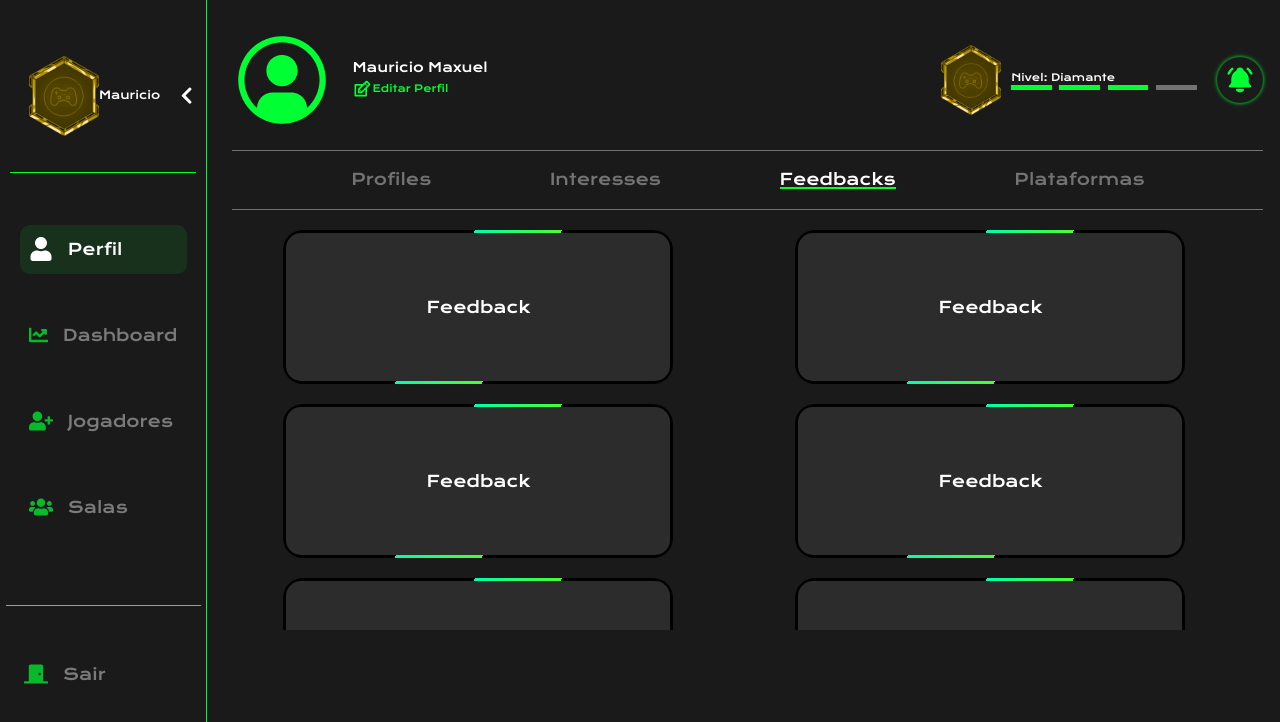
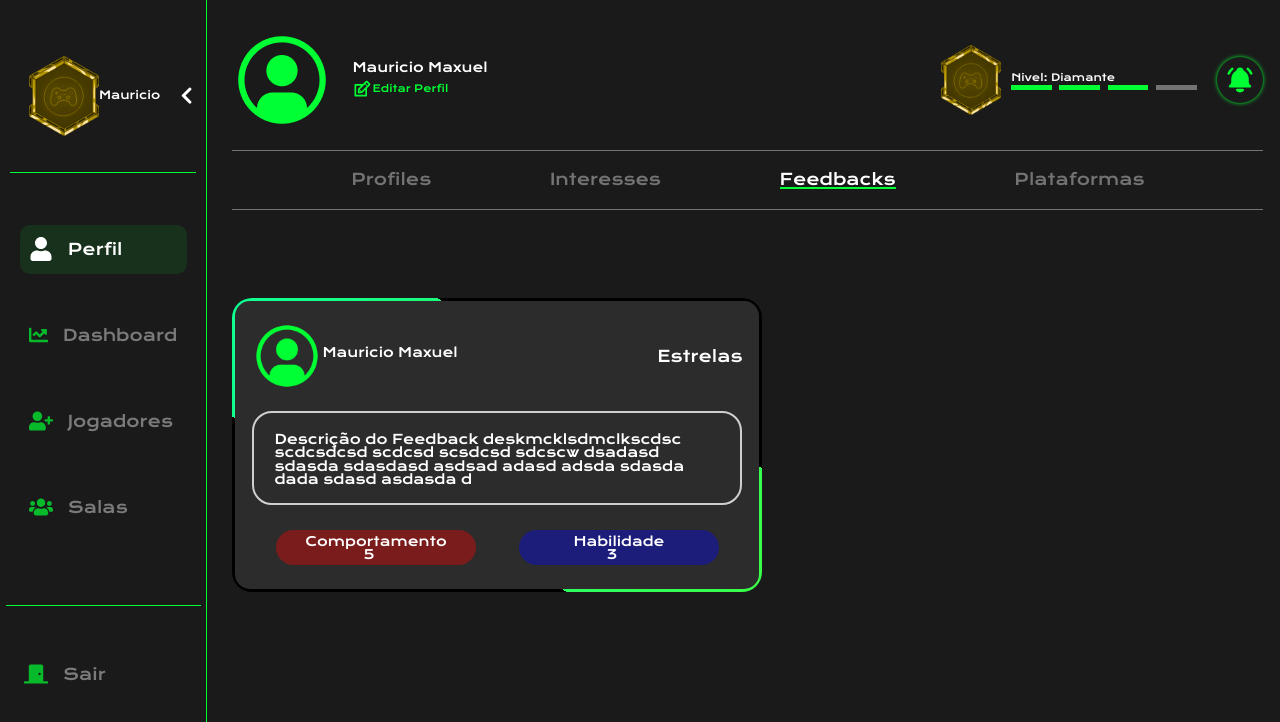
Before and after one commit to Cross-Game/front-end, a React (Create React App) app in the folder cross-game/: page /profile/feedback in a window 1280 px wide. Shown: the top 722 px of the page. Built offline with nearby package versions, Linux system fonts and the light colour scheme.

Commit message:
wip 80% concluido

```diff
--- a/cross-game/src/pages/Profile/Feedback/Feedback.css
+++ b/cross-game/src/pages/Profile/Feedback/Feedback.css
@@ -2,42 +2,40 @@
     display: none;
   }
 .ProfileFeedbackContainer{
-    width: 80%;
+    width: auto;
     height: 420px;
-    position: fixed;
+    margin-top: 10px;
+    position: absolute;
     overflow-y: scroll;
     scroll-behavior: smooth;
     display: flex;
     align-items: center;
-    justify-content: space-around;
+    justify-content: space-evenly;
     flex-wrap: wrap;
 }
 
 .ProfileFeedbackCard {
-    width: 390px;
-    height: 154px;
-    margin: 20px 20px 0 0;
+    width: 490px;
+    height: 254px;
+    padding: 20px;
+    margin-top: 30px;
     background: #000;
     position: relative;
     display: flex;
     place-content: center;
-    place-items: center;
+    flex-direction: column;
     overflow: hidden;
     border-radius: 20px;
   }
 
-  .ProfileFeedbackCard h4 {
-    z-index: 1;
-    color: white;
-    font-size: 1em;
-  }
 
   .ProfileFeedbackCard::before {
     content: '';
     position: absolute;
-    width: 420px;
+    width: 200px;
+    margin: 0 0 0 150px;
     background-image: linear-gradient(180deg, rgb(0, 255, 170), rgb(72, 255, 48));
-    height: 50%;
+    height: 1000px;
     animation: rotBGimg 3s linear infinite;
     transition: all 0.2s linear;
   }
@@ -60,3 +58,97 @@
     inset: 3px;
     border-radius: 15px;
   }
+
+.ProfileFeedbackCardTop{
+  width: auto;
+  height: auto;
+  z-index: 1;
+  color: #fff;
+  display: flex;
+  justify-content: space-between;
+  align-items: center;
+}
+
+.ProfileFeedbackCardTopFistChild{
+  display: flex;
+  justify-content: space-between;
+  align-items: center;
+}
+
+.ProfileFeedbackCardTop img{
+  width: 70px;
+  height: auto;
+  z-index: 1;
+  color: #fff;
+}
+
+.ProfileFeedbackCardTop div{
+  width: auto;
+  height: auto;
+  z-index: 1;
+  color: #fff;
+}
+
+.ProfileFeedbackCardTop span{
+  width: auto;
+  height: 20px;
+  font-size: small;
+  z-index: 1;
+  color: #fff;
+}
+
+.ProfileFeedbackCardCenter{
+  height: 50px;
+  width: auto;
+  padding: 20px;
+  margin: 20px 0;
+  z-index: 1;
+  overflow: hidden;
+  overflow-y: scroll;
+  border: 2px solid rgb(207, 207, 207);
+  color: #fff;
+  font-size: smaller;
+  font-weight: 100;
+  border-radius: 20px;
+}
+
+.ProfileFeedbackCardBottom{
+  z-index: 1;
+  display: flex;
+  justify-content: space-around;
+  width: auto;
+  height: 40px;
+  padding: 2px;
+  align-items: center;
+  color: #fff;
+}
+
+.ProfileFeedbackCardBottom div:first-child{
+  z-index: 1;
+  display: flex;
+  justify-content: center;
+  align-items: center;
+  flex-direction: column;
+  padding-top: 5px;
+  width: 200px;
+  height: 30px;
+  font-size: small;
+  color: #fff;
+  background-color: rgba(255, 0, 0, 0.373);
+  border-radius: 20px;
+}
+
+.ProfileFeedbackCardBottom div:last-child{
+  z-index: 1;
+  display: flex;
+  flex-direction: column;
+  justify-self: center;
+  align-items: center;
+  padding-top: 5px;
+  width: 200px;
+  height: 30px;
+  font-size: small;
+  color: #fff;
+  background-color: rgba(0, 0, 255, 0.373);
+  border-radius: 20px;
+}
--- a/cross-game/src/pages/Profile/Feedback/Feedback.jsx
+++ b/cross-game/src/pages/Profile/Feedback/Feedback.jsx
@@ -2,6 +2,7 @@ import React from "react";
 import ProfileNavbar from "../../../components/ProfileNavbar/ProfileNavbar";
 import Sidebar from "../../../components/Sidebar/Sidebar";
 import "./Feedback.css";
+import imgUserProfile from "../../../assets/index-page/testeImg.png"
 
 
 function ProfileJogo() {
@@ -11,28 +12,24 @@ function ProfileJogo() {
             <>
                 <div className="ProfileFeedbackContainer">
                     <div className="ProfileFeedbackCard">
-                        <h4>Feedback</h4>
+                        <div className="ProfileFeedbackCardTop">
+                            <div className="ProfileFeedbackCardTopFistChild">
+                                <img src={imgUserProfile} alt="" />
+                                <span>Mauricio Maxuel</span>
                             </div>
-                    <div className="ProfileFeedbackCard">
-                        <h4>Feedback</h4>
+                            <div>Estrelas</div>
                         </div>
-                    <div className="ProfileFeedbackCard">
-                        <h4>Feedback</h4>
+                        <div className="ProfileFeedbackCardCenter">
+                            <span>Descrição do Feedback deskmcklsdmclkscdsc scdcsdcsd scdcsd scsdcsd sdcscw dsadasd sdasda sdasdasd asdsad adasd adsda sdasda dada sdasd asdasda d</span>
                         </div>
-                    <div className="ProfileFeedbackCard">
-                        <h4>Feedback</h4>
+                        <div className="ProfileFeedbackCardBottom">
+                            <div>Comportamento
+                                <span>5</span>
                             </div>
-                    <div className="ProfileFeedbackCard">
-                        <h4>Feedback</h4>
+                            <div>Habilidade
+                                <span>3</span>
                             </div>
-                    <div className="ProfileFeedbackCard">
-                        <h4>Feedback</h4>
                         </div>
-                    <div className="ProfileFeedbackCard">
-                        <h4>Feedback</h4>
-                    </div>
-                    <div className="ProfileFeedbackCard">
-                        <h4>Feedback</h4>
                     </div>
                 </div>
             </>
--- a/cross-game/src/pages/Profile/ProfileJogo/ProfileJogo.css
+++ b/cross-game/src/pages/Profile/ProfileJogo/ProfileJogo.css
@@ -29,7 +29,6 @@
     border-radius: 30px;
     border: 1px solid #0f3;
     font-size: 14px;
-    text-transform: uppercase;
     font-weight: 600;
     letter-spacing: 2px;
     background: transparent;
@@ -44,6 +43,7 @@
   .ProfileJogoButtonAdicionar:hover {
     background: #0f3;
     color: #000;
+    box-shadow: 0 0 10px 1px rgba(0, 255, 51, 0.733);
     -webkit-transition: all 0.2s ease-out;
     -moz-transition: all 0.2s ease-out;
     transition: all 0.2s ease-out;
@@ -88,3 +88,10 @@
       left: 100%;
     }
   }
+
+  .ProfileJogoButtonAdicionar:active {
+    box-shadow: 0 0 0 0 transparent;
+    -webkit-transition: box-shadow 0.2s ease-in;
+    -moz-transition: box-shadow 0.2s ease-in;
+    transition: box-shadow 0.2s ease-in;
+  }
```
Lines whose indentation alone changed are shown as unchanged.
